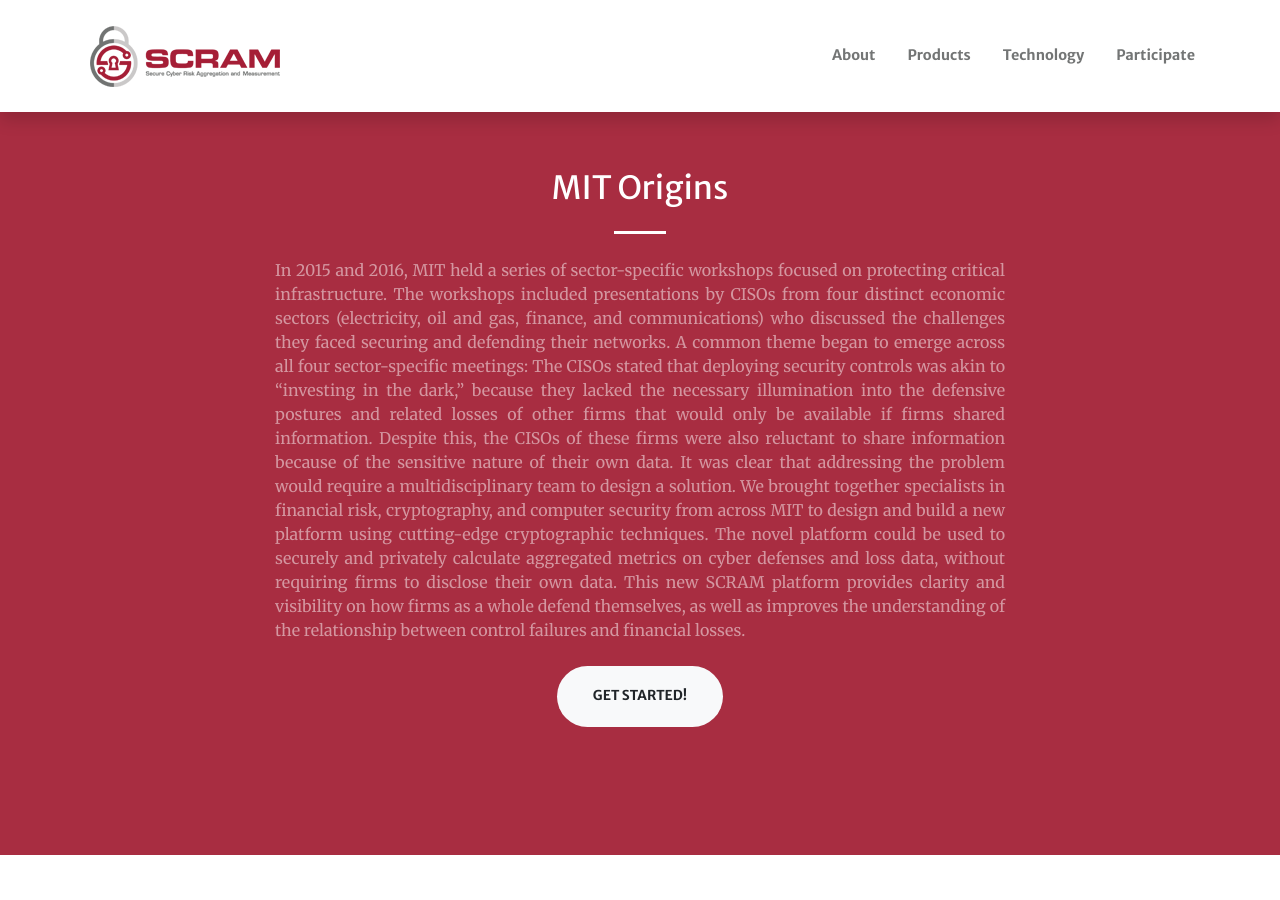
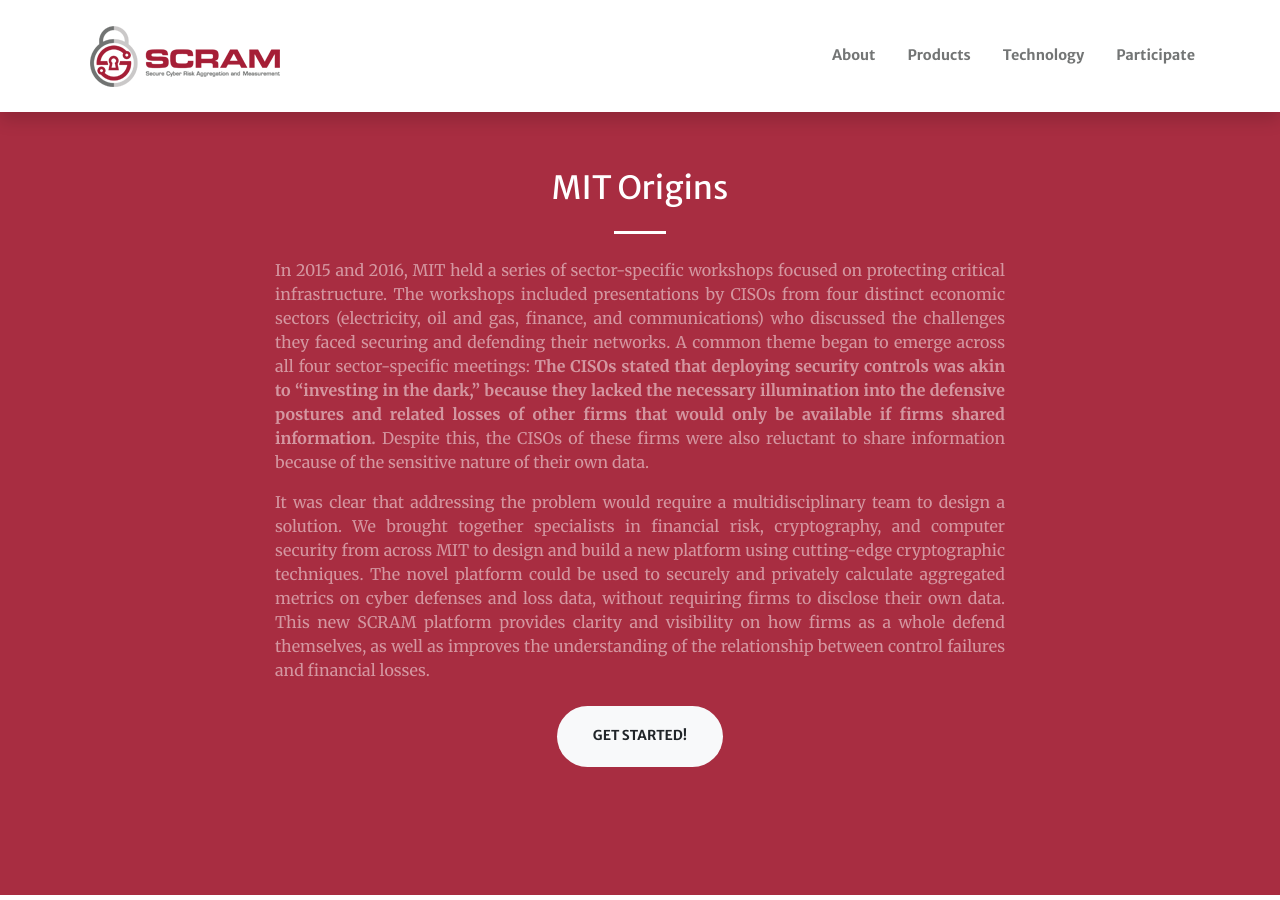
Before and after one commit to jisqyv/MIT, a Jekyll site: the page built from about.md, in a window 1280 px wide and 900 px high, scrolled down 199 px. Built offline with Jekyll 4.4.1, drawn with Linux system fonts in a browser that asks for light colours; nearby versions of some CDN libraries.

Commit message:
Update call-to-actionabout.html

```diff
--- a/_includes/call-to-actionabout.html
+++ b/_includes/call-to-actionabout.html
@@ -4,7 +4,12 @@
       <div class="col-lg-8 {{ section.text_style | default: 'text-center' }}">
         <h2 class="text-white mt-0 text-center">{{ section.title }}</h2>
         <hr class="divider light my-4">
-        <div class="text-white-50 mb-4 text-justify">{{ section.text | markdownify }}</div>
+        <div class="text-white-50 mb-4 text-justify">
+		<p>In 2015 and 2016, MIT held a series of sector-specific workshops focused on protecting critical infrastructure. The workshops included presentations by CISOs from four distinct economic sectors (electricity, oil and gas, finance, and communications) who discussed the challenges they faced securing and defending their networks. A common theme began to emerge across all four sector-specific meetings: <b>The CISOs stated that deploying security controls was akin to “investing in the dark,” because they lacked the necessary illumination into the defensive postures and related losses of other firms that would only be available if firms shared information.</b> Despite this, the CISOs of these firms were also reluctant to share information because of the sensitive nature of their own data. </p>
+
+       <p> It was clear that addressing the problem would require a multidisciplinary team to design a solution. We brought together specialists in financial risk, cryptography, and computer security from across MIT to design and build a new platform using cutting-edge cryptographic techniques. The novel platform could be used to securely and privately calculate aggregated metrics on cyber defenses and loss data, without requiring firms to disclose their own data. This new SCRAM platform provides clarity and visibility on how firms as a whole defend themselves, as well as improves the understanding of the relationship between control failures and financial losses.
+</p>
+		</div>
       </div>
     </div>
     {% include actions.html actions=section.actions %}
```
